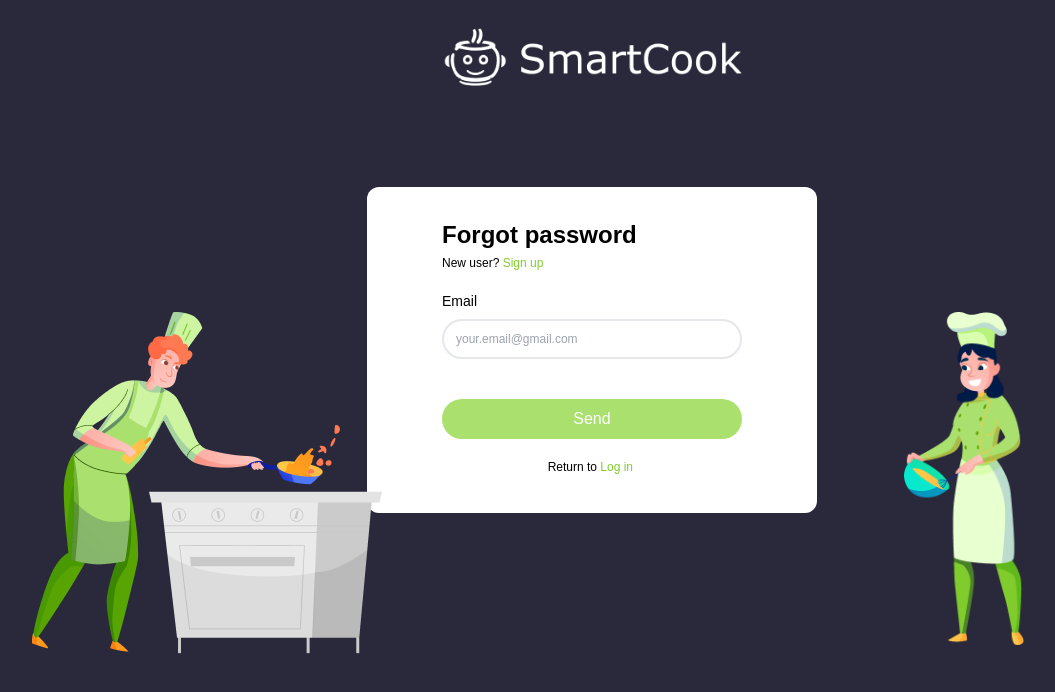
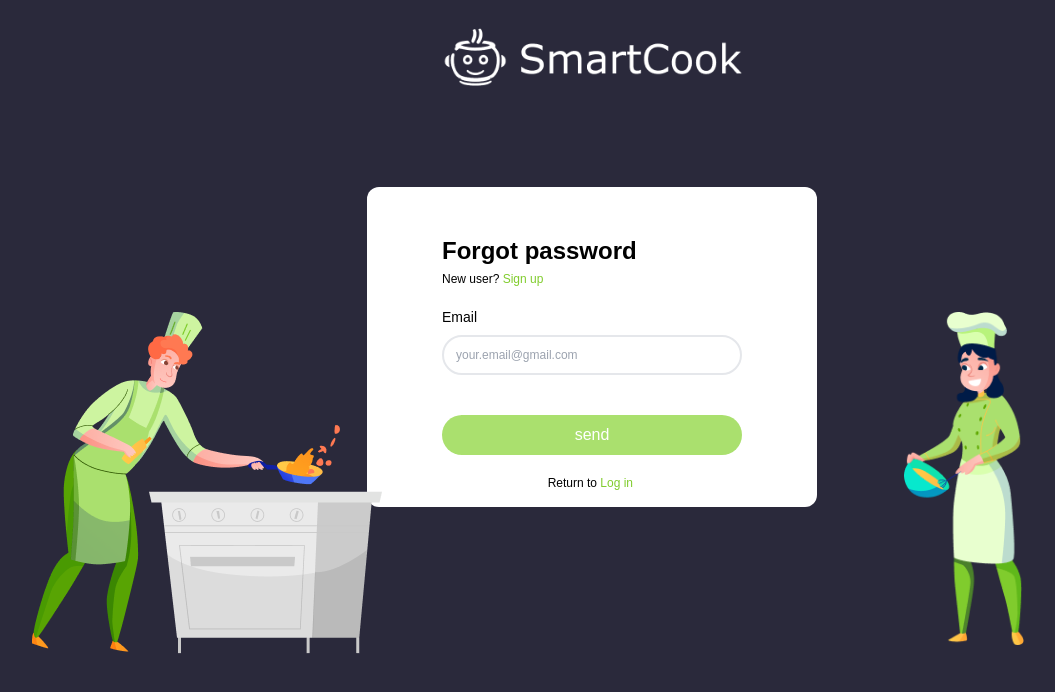
Before and after one commit to MZhann/SmartCook, a Next.js app in the folder frontend/smart-cook/: page /forgot-password in a window 1280 px wide. Shown: the top 692 px of the page, without its empty margins (48-1103 px from the left). Built offline with nearby package versions, Linux system fonts and the light colour scheme.

Commit message:
password forgot-password.js

```diff
--- a/frontend/smart-cook/src/pages/challenges.js
+++ b/frontend/smart-cook/src/pages/challenges.js
@@ -20,7 +20,7 @@ const Challenges = () => {
                 <div
                     className={`gap-4 mt-5 flex flex-col items-center justify-center text-center `}
                 >
-                    <h1 className={`flex self-center text-3xl mt-3 font-black`}>
+                    <h1 className={`flex self-center text-black text-3xl mt-3 font-black`}>
                         Culinary Clash: Battle Royale of Flavors
                     </h1>
                     <p className={" font-[400]"}>
@@ -38,7 +38,7 @@ const Challenges = () => {
                     </button>
                 </div>
 
-                <h1 className={`self-start text-3xl mt-10 font-bold`}>
+                <h1 className={`self-start text-black text-3xl mt-10 font-bold`}>
                     Current Battles
                 </h1>
 
--- a/frontend/smart-cook/src/pages/forgot-password.js
+++ b/frontend/smart-cook/src/pages/forgot-password.js
@@ -4,8 +4,41 @@ import Image from "next/image";
 import Link from "next/link";
 import cook from "../../public/images/cook.png";
 import cooker from "../../public/images/cooker.png";
+import axios from "axios";
+import {useState} from "react";
 
 const ForgotPassword = () => {
+    const [email, setEmail] = useState('')
+    const [code, setCode] = useState(null)
+    const [password, setPassword] = useState(null)
+    const [inputs, setInputs] = useState('email')
+    const handleSendEmail = () => {
+        try {
+            const res = axios.post('https://web-production-ad96.up.railway.app/api/v1/password-reset-request/', {
+                email: email
+            })
+            console.log(res)
+            setTimeout(() => {
+                setInputs('code')
+            },[3000])
+        } catch (err) {
+            console.error(err)
+        }
+    }
+    const handleConfirm = () => {
+        try {
+            const res = axios.post('https://web-production-ad96.up.railway.app/api/v1/password-reset-confirm/', {
+                reset_token: code,
+                new_password: password
+            })
+            console.log(res)
+            setTimeout(() => {
+                window.location.href = '/sign-in'
+            },[2000])
+        } catch (err) {
+            console.error(err)
+        }
+    }
     return (
         <div className="w-full flex flex-col items-center bg-[#2A293B] min-h-screen ">
             <Image
@@ -20,7 +53,7 @@ const ForgotPassword = () => {
             />
 
             <Image src={logo} alt="logo" className="w-[300px] mt-6 mb-24" />
-            <div className="w-[450px] h-[326px] bg-white rounded-xl flex justify-center">
+            <div className="w-[450px] py-4 bg-white rounded-xl flex justify-center">
                 <div className="w-8/12 mt-8 flex flex-col">
                     <h1 className="text-2xl font-bold">Forgot password</h1>
                     <p className="text-xs mt-1">
@@ -33,17 +66,47 @@ const ForgotPassword = () => {
                         </Link>
                     </p>
 
+                    {inputs === 'email' ?
+                        <>
                             <p className="text-sm mt-5">Email</p>
                             <input
                                 id="email"
                                 className="w-full rounded-3xl border-2 h-10 shadow-gray-500 text-xs p-3 mt-2"
                                 placeholder="your.email@gmail.com"
                                 type="email"
+                                onChange={(e) => setEmail(e.target.value)}
                             />
+                        </> :
+                        <>
+                            <p className="text-sm mt-5">Code</p>
+                            <input
+                                id="code"
+                                className="w-full rounded-3xl border-2 h-10 shadow-gray-500 text-xs p-3 mt-2"
+                                placeholder="Enter code from email"
+                                type="text"
+                                onChange={(e) => setCode(e.target.value)}
+                            />
+                            <p className="text-sm mt-5">New password</p>
+                            <input
+                                id="email"
+                                className="w-full rounded-3xl border-2 h-10 shadow-gray-500 text-xs p-3 mt-2"
+                                placeholder="*******************"
+                                type="password"
+                                onChange={(e) => setPassword(e.target.value)}
+                            />
+                        </>
+                    }
 
-                    <button className="text-white bg-[#AAE06E] w-full h-10 rounded-3xl mt-10">
-                        Send
+                    {inputs === 'email' ?
+                        <button onClick={handleSendEmail}
+                                className={` text-white bg-[#AAE06E] w-full h-10 rounded-3xl mt-10`}>
+                            send
+                        </button> :
+                        <button onClick={handleConfirm}
+                                className={` text-white bg-[#AAE06E] w-full h-10 rounded-3xl mt-10`}>
+                            Confirm
                         </button>
+                    }
                     <p className="text-xs mt-1 self-center mt-5">
                         Return to
                         <Link
--- a/frontend/smart-cook/src/pages/sign-in.js
+++ b/frontend/smart-cook/src/pages/sign-in.js
@@ -72,7 +72,7 @@ const SignIn = () => {
             />
             <Image src={logo} alt="logo" className="w-[300px] mt-6 mb-8"/>
             <div className="w-[450px] py-8 bg-white rounded-xl flex justify-center">
-                <div className="w-8/12 flex flex-col">
+                <div className="w-8/12 text-black flex flex-col">
                     <h1 className="text-lg font-bold">Log in</h1>
                     <p className="text-xs mt-1">
                         New user?
--- a/frontend/smart-cook/src/pages/sign-up.js
+++ b/frontend/smart-cook/src/pages/sign-up.js
@@ -104,7 +104,7 @@ const SignUp = () => {
                 className="w-[120px] mt-6 mb-8 absolute right-52 top-72"
             />
             <Image src={logo} alt="logo" className="w-[300px] mt-6 mb-8" />
-            <div className="w-[450px] py-8 bg-white rounded-xl flex justify-center">
+            <div className="w-[450px] text-black py-8 bg-white rounded-xl flex justify-center">
                 <div className="w-8/12 flex flex-col">
                     <h1 className="text-lg font-bold">Sign up</h1>
                     <p className="text-xs mt-1">
```
Lines whose indentation alone changed are shown as unchanged.
